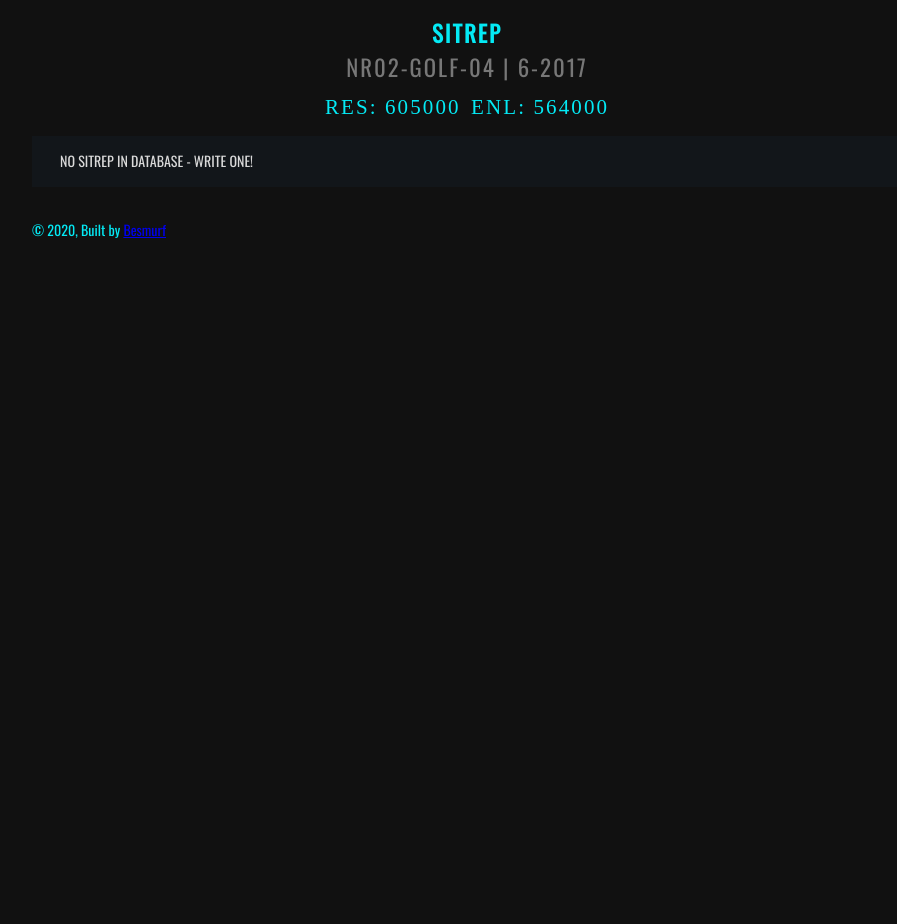
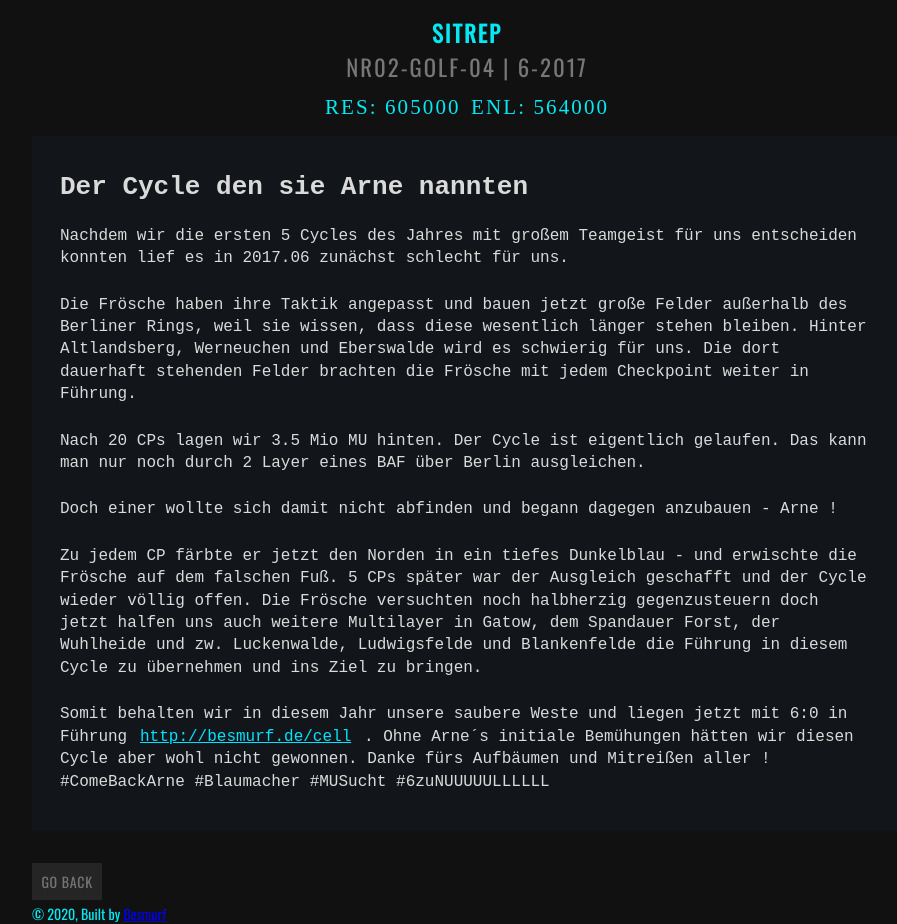
Before and after one commit to garytube/ingress-cycle-stats, a Gatsby site: page /2017-06/ in a window 1280 px wide. Shown: the whole page, without its empty margins (173-1070 px from the left). Before the commit the page ends 800 px from the top, so only its background shows below. Built offline with nearby package versions, Linux system fonts and the light colour scheme; Gatsby itself is replaced by a stand-in of ours; a web font is replaced by a local one.

Commit message:
sitrep functions

```diff
--- a/src/cycles/2017-06.md
+++ b/src/cycles/2017-06.md
@@ -6,3 +6,21 @@ cycleDate: 2017-06
 resistance: 605000
 enlightened: 564000
 ---
+
+### Der Cycle den sie Arne nannten
+
+Nachdem wir die ersten 5 Cycles des Jahres mit großem Teamgeist für uns entscheiden konnten lief es in 2017.06 zunächst schlecht für uns.
+
+Die Frösche haben ihre Taktik angepasst und bauen jetzt große Felder außerhalb des Berliner Rings, weil sie wissen, dass diese wesentlich länger stehen bleiben.
+Hinter Altlandsberg, Werneuchen und Eberswalde wird es schwierig für uns. Die dort dauerhaft stehenden Felder brachten die Frösche mit jedem Checkpoint weiter in Führung.
+
+Nach 20 CPs lagen wir 3.5 Mio MU hinten. Der Cycle ist eigentlich gelaufen. Das kann man nur noch durch 2 Layer eines BAF über Berlin ausgleichen.
+
+Doch einer wollte sich damit nicht abfinden und begann dagegen anzubauen - Arne !
+
+Zu jedem CP färbte er jetzt den Norden in ein tiefes Dunkelblau - und erwischte die Frösche auf dem falschen Fuß.
+5 CPs später war der Ausgleich geschafft und der Cycle wieder völlig offen.
+Die Frösche versuchten noch halbherzig gegenzusteuern doch jetzt halfen uns auch weitere Multilayer in Gatow, dem Spandauer Forst, der Wuhlheide und zw. Luckenwalde, Ludwigsfelde und Blankenfelde die Führung in diesem Cycle zu übernehmen und ins Ziel zu bringen.
+
+Somit behalten wir in diesem Jahr unsere saubere Weste und liegen jetzt mit 6:0 in Führung http://besmurf.de/cell .
+Ohne Arne´s initiale Bemühungen hätten wir diesen Cycle aber wohl nicht gewonnen. Danke fürs Aufbäumen und Mitreißen aller ! #ComeBackArne #Blaumacher #MUSucht #6zuNUUUUULLLLLL
--- a/src/cycles/2018-40.md
+++ b/src/cycles/2018-40.md
@@ -25,6 +25,4 @@ Denn es war plötzlich 0030, Zeit fürs Cleaning. Unser alter Kämpe hatte das r
 
 Da war eine Stunde Zeit, die Felder zum Checkpoint 0200 richtig zu stellen. Nun zeigte sich, daß nicht alle Schlüssel ordentlich verteilt waren, sodaß wir trotz genauer Absprache, Aufgaben- und Schlüsselverteilung in der einen Stunde nicht mehr alle Felder stellen konnten. Egal, der Checkpoint war gewonnen und Spandau war eindeutig blau. Totmüde ging es ins Bett. Team Grün gönnte uns den Spaß, die Felder auch noch über den CP 0700 stehen zu lassen. Leider war der Cycle allein damit nicht zu gewinnen. Weiter geht es nächste Woche.
 
-Vielen Dank an meine GefährtInnen und alle Schlümpfe, die die Füße stillgehalten haben und sich unsere Jarvis gefallen lassen mussten.
-
-"#reswueisawesome"
+Vielen Dank an meine GefährtInnen und alle Schlümpfe, die die Füße stillgehalten haben und sich unsere Jarvis gefallen lassen mussten #reswueisawesome
--- a/src/templates/cycleTemplate.js
+++ b/src/templates/cycleTemplate.js
@@ -2,7 +2,13 @@ import React from "react"
 import { graphql } from "gatsby"
 import Layout from "../components/Layout"
 import styled from "styled-components"
-import { Title, ActiveScoreBox, ScoreNumber } from "../components/Styled"
+import {
+  Title,
+  ActiveScoreBox,
+  ScoreNumber,
+  Button,
+} from "../components/Styled"
+import css from "./cycleTemplate.module.css"
 
 const Subtitle = styled.div`
   color: #777;
@@ -41,11 +47,15 @@ export default function CycleTemplate({ data }) {
       </ActiveScoreBox>
       <SitrepWrapper>
         {data.markdownRemark.sitrep ? (
-          <div dangerouslySetInnerHTML={{ __html: sitrep }} />
+          <div
+            className={css.sitrep}
+            dangerouslySetInnerHTML={{ __html: sitrep }}
+          />
         ) : (
           "NO SITREP IN DATABASE - WRITE ONE!"
         )}
       </SitrepWrapper>
+      <Button>go back</Button>
     </Layout>
   )
 }
--- /dev/null
+++ b/src/templates/cycleTemplate.module.css
@@ -0,0 +1,27 @@
+.sitrep {
+  font-family: monospace;
+}
+
+.sitrep p {
+  font-family: inherit;
+  font-size: 1rem;
+  margin-bottom: 1.5rem;
+}
+
+
+.sitrep h1 {
+  font-size: 2rem;
+}
+
+.sitrep h2 {
+  font-size: 1.825rem;
+}
+
+.sitrep h3 {
+  font-size: 1.625rem;
+}
+
+.sitrep a {
+  color: #00e3ff;
+  padding: 0.2em;
+}
```
